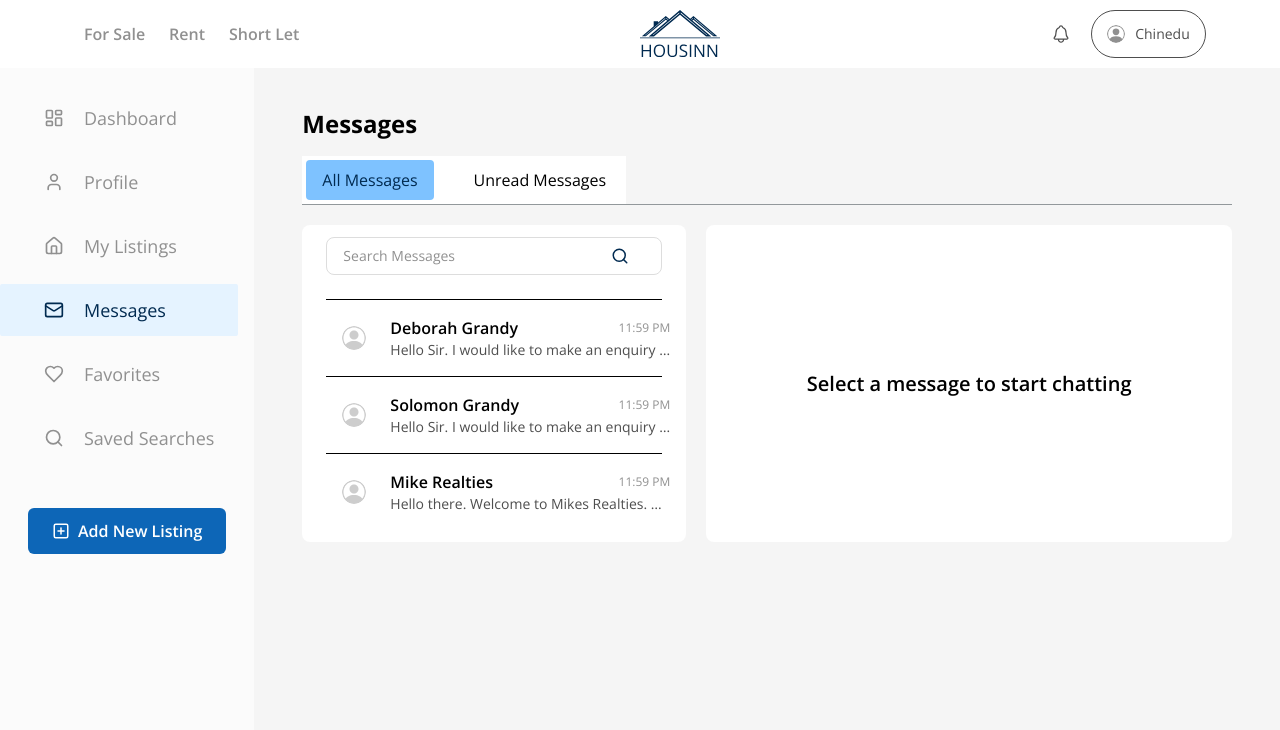
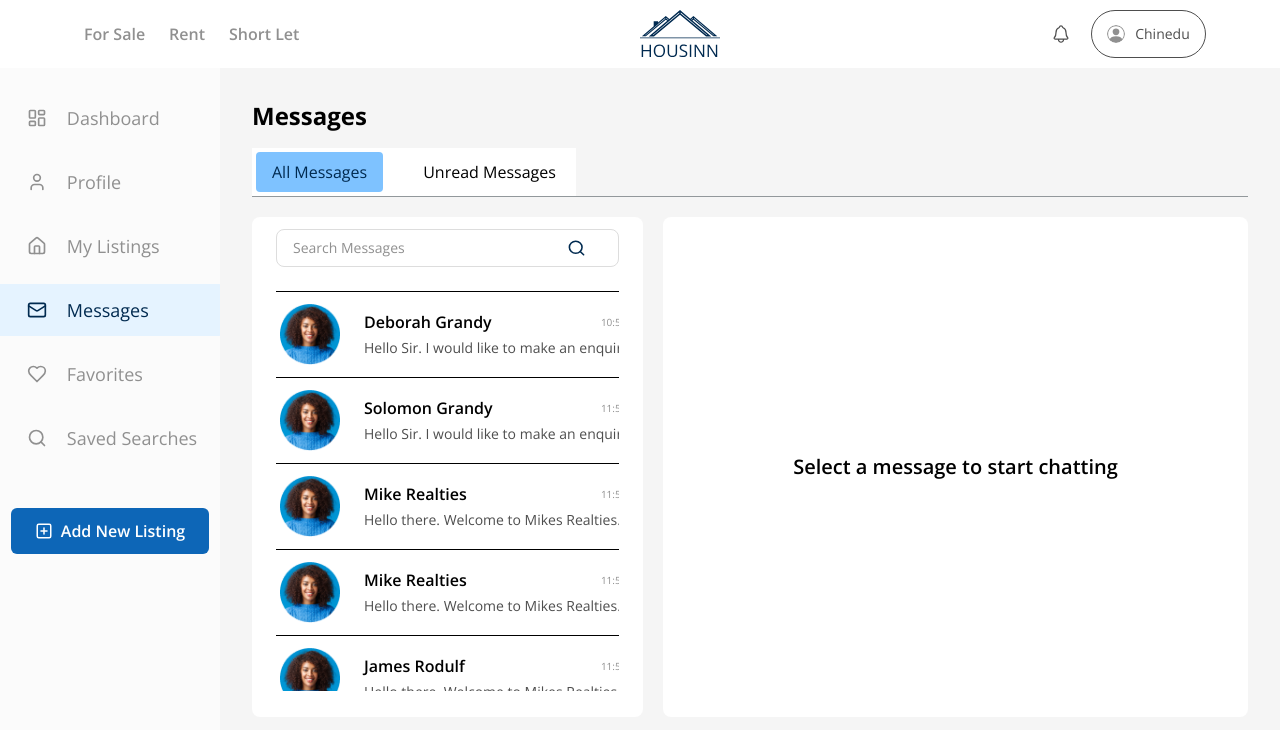
Before and after one commit to colloidOS/Housinn-for-Website, a Next.js app: page /dashboard/messages in a window 1280 px wide. Shown: the top 730 px of the page. Built offline with nearby package versions, Linux system fonts and the light colour scheme.

Commit message:
Implement scrollbar on Messages page

```diff
--- a/src/app/dashboard/components/layout/navbar/index.tsx
+++ b/src/app/dashboard/components/layout/navbar/index.tsx
@@ -31,7 +31,7 @@ const UserNavbar: React.FC<UserNavbarProps> = ({ className }) => {
   const currentPath = pathname?.split("/")[2];
   return (
     <nav
-      className={` ${className} bg-white px-[74px] py-2.5 md:left-[220px] lg:left-[252px]`}
+      className={` ${className} bg-white px-[74px] py-2.5 md:left-[220px] lg:left-[252px] w-full`}
       role="navbar"
     >
       <div className="flex items-center justify-between gap-2">
--- a/src/app/dashboard/components/layout/sidebar/index.tsx
+++ b/src/app/dashboard/components/layout/sidebar/index.tsx
@@ -86,7 +86,7 @@ const SettingsSidebar: FC<Iproperties> = ({
 
   return (
     <div
-      className={` ${className} h-screen flex w-[50px] flex-col gap-11 items-center justify-center bg-white-200 pt-6  md:w-[275px] md:justify-start `}
+      className={` ${className} h-screen flex w-[50px] flex-col gap-11 items-center justify-center bg-white-200 pt-6  md:w-[220px] md:justify-start `}
     >
       <section className="pr-4  flex flex-col  gap-y-3">
         {sideNavitems.map((item, index) => (
--- a/src/app/dashboard/layout.tsx
+++ b/src/app/dashboard/layout.tsx
@@ -9,9 +9,11 @@ export default function AdminLayout({
   children: React.ReactNode;
 }) {
   return (
-    <div className="grid grid-rows-[auto_1fr]">
-      <UserNavbar />
-      <div className="relative w-full flex  max-lg:overflow-hidden ">
+    <div className="flex flex-col relative">
+      <div className="sticky top-0 z-10 w-full">
+        <UserNavbar />
+      </div>
+      <div className="relative w-full flex h-full max-lg:overflow-hidden ">
         <SettingsSidebar />
         <Suspense>{children}</Suspense>
       </div>
--- a/src/app/dashboard/messages/page.jsx
+++ b/src/app/dashboard/messages/page.jsx
@@ -1,6 +1,6 @@
 "use client";
 import React, { useState } from "react";
-import Pfp from "@/../../public/icons/pfp.svg";
+import Pfp from "@/../../public/images/pfp.png";
 import Image from "next/image";
 import Search from "../../../../public/icons/search.svg";
 
@@ -11,7 +11,7 @@ const dummyData = [
     name: "Deborah Grandy",
     message:
       "Hello Sir. I would like to make an enquiry corncerning your recent listings",
-    time: "11:59 PM",
+    time: "10:59 PM",
     read: true,
   },
   {
@@ -20,13 +20,37 @@ const dummyData = [
     image: Pfp,
     message:
       "Hello Sir. I would like to make an enquiry relating to the house postings",
-    time: "11:59 PM",
+    time: "11:53 PM",
     read: false,
   },
   {
     id: 3,
     image: Pfp,
     name: "Mike Realties",
+    message: "Hello there. Welcome to Mikes Realties. How may we assist you?",
+    time: "11:59 PM",
+    read: true,
+  },
+  {
+    id: 4,
+    image: Pfp,
+    name: "Mike Realties",
+    message: "Hello there. Welcome to Mikes Realties. How may we assist you?",
+    time: "11:56 PM",
+    read: false,
+  },
+  {
+    id: 5,
+    image: Pfp,
+    name: "James Rodulf",
+    message: "Hello there. Welcome to Mikes Realties. How may we assist you?",
+    time: "11:59 PM",
+    read: false,
+  },
+  {
+    id: 6,
+    image: Pfp,
+    name: "Agent Henry",
     message: "Hello there. Welcome to Mikes Realties. How may we assist you?",
     time: "11:59 PM",
     read: true,
@@ -74,7 +98,7 @@ function MessagePage() {
   };
 
   return (
-    <div className="w-full flex flex-col bg-background-2 gap-5 px-12 py-10">
+    <div className="w-full flex flex-col bg-background-2 gap-5 h-auto px-8 pt-8">
       <div className="flex flex-col gap-4 border-b border-gray-400">
         <h2 className="text-2xl font-bold text-black">Messages</h2>
         <div className=" flex gap-6 w-fit bg-white p-1">
@@ -101,8 +125,8 @@ function MessagePage() {
         </div>
       </div>
       {/* Left Side: Message List and Category Bar */}
-      <div className="flex gap-5 w-full">
-        <div className="flex flex-col gap-6 max-w-[400px] rounded-lg px-6 py-3 bg-white">
+      <div className="flex gap-5 w-full h-[500px]">
+        <div className="flex flex-col gap-6 w-2/5 rounded-lg px-3 lg:px-6 py-3 bg-white">
           <div className="flex justify-between border border-gray-300 items-center w-full pl-4 pr-8 py-2 text-sm rounded-lg text-gray-800  text-black">
             <input
               type="text"
@@ -115,24 +139,30 @@ function MessagePage() {
               <Image src={Search} width={20} height={20} alt="search-icon" />
             </span>
           </div>
-          <div>
+          <div className="w-full overflow-y-auto custom-scrollbar duration-300">
             {filteredMessages.map((message) => (
               <div
                 key={message.id}
                 onClick={() => handleSelectMessage(message)}
-                className={`p-4 cursor-pointer flex gap-6 hover:bg-gray-300 border-t ${
-                  selectedMessage?.id === message.id ? "bg-blue-100" : ""
+                className={`px-1 py-3 cursor-pointer w-full flex items-center lg:gap-6 hover:bg-white-200 duration-100 border-t ${
+                  selectedMessage?.id === message.id
+                    ? "bg-background duration-150 hover:bg-background"
+                    : ""
                 }`}
               >
                 {" "}
                 <Image src={Pfp} alt="pfp" width={60} height={60} />
-                <div>
-                  <div className="flex justify-between items-center">
-                    <div className="font-semibold">{message.name}</div>
-                    <div className="text-xs text-gray-500">{message.time}</div>
+                <div className="flex flex-col gap-1 w-full">
+                  <div className="flex justify-between items-center gap-2 relative">
+                    <div className="font-semibold text-base">
+                      {message.name}
+                    </div>
+                    <div className="text-[10px] text-gray-500 ">
+                      {message.time}
+                    </div>
                   </div>
                   <div
-                    className={`text-sm text-gray-600 truncate`}
+                    className={`text-sm w-full text-gray-600 truncate`}
                     style={{ width: "280px" }}
                   >
                     {message.message}
@@ -143,21 +173,21 @@ function MessagePage() {
           </div>
         </div>
         {/* Right Side: Chat Window */}
-        <div className="w-2/3 p-4 flex bg-white rounded-lg flex-col">
+        <div className="w-3/5 flex bg-white rounded-lg flex-col">
           {selectedMessage ? (
             <>
-              <div className="bg-blue-100 p-2 rounded mb-4">
+              <div className="flex gap-6 items-center bg-blue-100 px-10 py-2 rounded ">
+                <Image src={Pfp} alt="pfp" width={60} height={60} />
+
                 <div className="font-semibold">{selectedMessage.name}</div>
               </div>
-              <div className="flex-grow overflow-y-auto bg-white-200 ">
+              <div className="flex-grow overflow-y-auto bg-white-200 px-10">
                 <div className="mb-2">
-                  <div className="text-sm">
-                    <div className="flex bg-white py-2">
-                      <span className="block">{selectedMessage.message}</span>
-                      <span className=" text-xs text-gray-500 flex justify-end">
-                        {selectedMessage.time}
-                      </span>
-                    </div>
+                  <div className="flex justify-between bg-white py-2 w-[350px] relative">
+                    <p className="block px-5">{selectedMessage.message}</p>
+                    <span className=" text-[10px] text-gray-500 flex items-end absolute bottom-1 right-1 text-nowrap">
+                      {selectedMessage.time}
+                    </span>
                   </div>
                 </div>
                 {/* Add your chat history rendering here if needed */}
--- a/src/app/dashboard/page.tsx
+++ b/src/app/dashboard/page.tsx
@@ -7,7 +7,7 @@ import Search from "../../../public/icons/search.svg";
 
 function Dashboard() {
   return (
-    <div className="flex flex-col gap-6 relative w-full bg-background-2 px-12 py-10">
+    <div className="flex flex-col gap-6 relative w-full h-full bg-background-2 px-12 py-10">
       <div className="flex flex-col gap-4">
         <h2 className="text-2xl font-bold text-black">Dashboard</h2>
         <div className="flex flex-col justify-center items-center">
--- a/src/app/globals.css
+++ b/src/app/globals.css
@@ -11,3 +11,38 @@ input[type="search"]::-webkit-search-cancel-button {
   background: linear-gradient(95.75deg, #094cb1 -12.7%, #1281e5 100%);
   box-shadow: 2px -2px 41px -11px #00000040;
 }
+.custom-scrollbar {
+  max-height: 400px; /* Set the height of the scrollable container */
+  transition: overflow-y 0.3s ease-in-out; /* Smooth transition for the scrollbar */
+}
+.custom-scrollbar:hover {
+  overflow-y: auto; /* Show the scrollbar on hover */
+  transition: opacity 200ms ease-in-out; /* Smooth transition for the scrollbar appearance */
+}
+
+.custom-scrollbar::-webkit-scrollbar {
+  width: 6px; /* Width of the entire scrollbar */
+  background: #c7c7c7; /* Background of the scrollbar track */
+  transition: opacity 0.3s ease-in-out; /* Smooth transition for the scrollbar appearance */
+  opacity: 0; /* Hide the scrollbar initially */
+}
+
+.custom-scrollbar:hover::-webkit-scrollbar {
+  opacity: 1; /* Show the scrollbar on hover */
+}
+
+.custom-scrollbar::-webkit-scrollbar-track {
+  background: #f1f1f1; /* Background of the scrollbar track */
+  border-radius: 10px;
+}
+
+.custom-scrollbar::-webkit-scrollbar-thumb {
+  background-color: #888; /* Color of the scrollbar handle */
+  border-radius: 10px;
+  border: 2px solid #f1f1f1; /* Padding around the handle */
+}
+
+.custom-scrollbar::-webkit-scrollbar-thumb:hover {
+  width: 8px;
+  background-color: #555; /* Color of the scrollbar handle on hover */
+}
```
Also changed, not shown: public/images/pfp.png (added).
